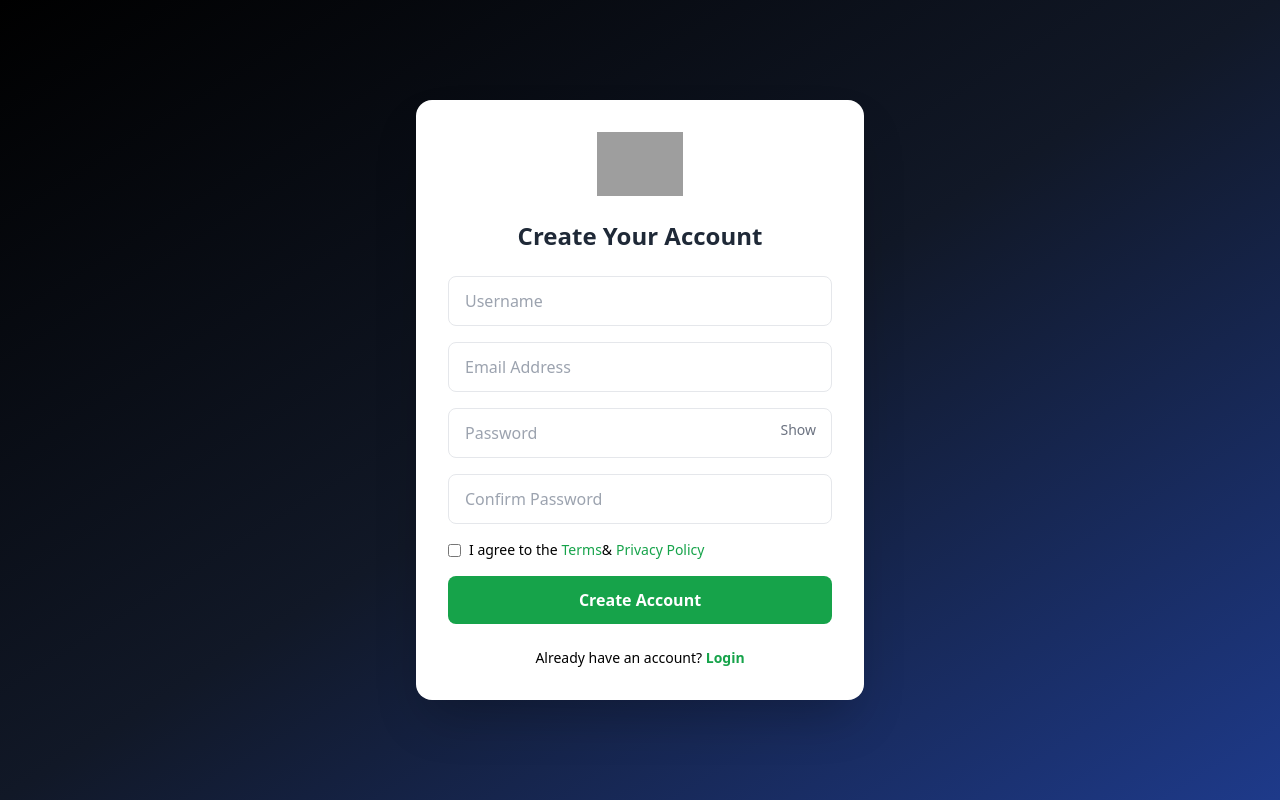
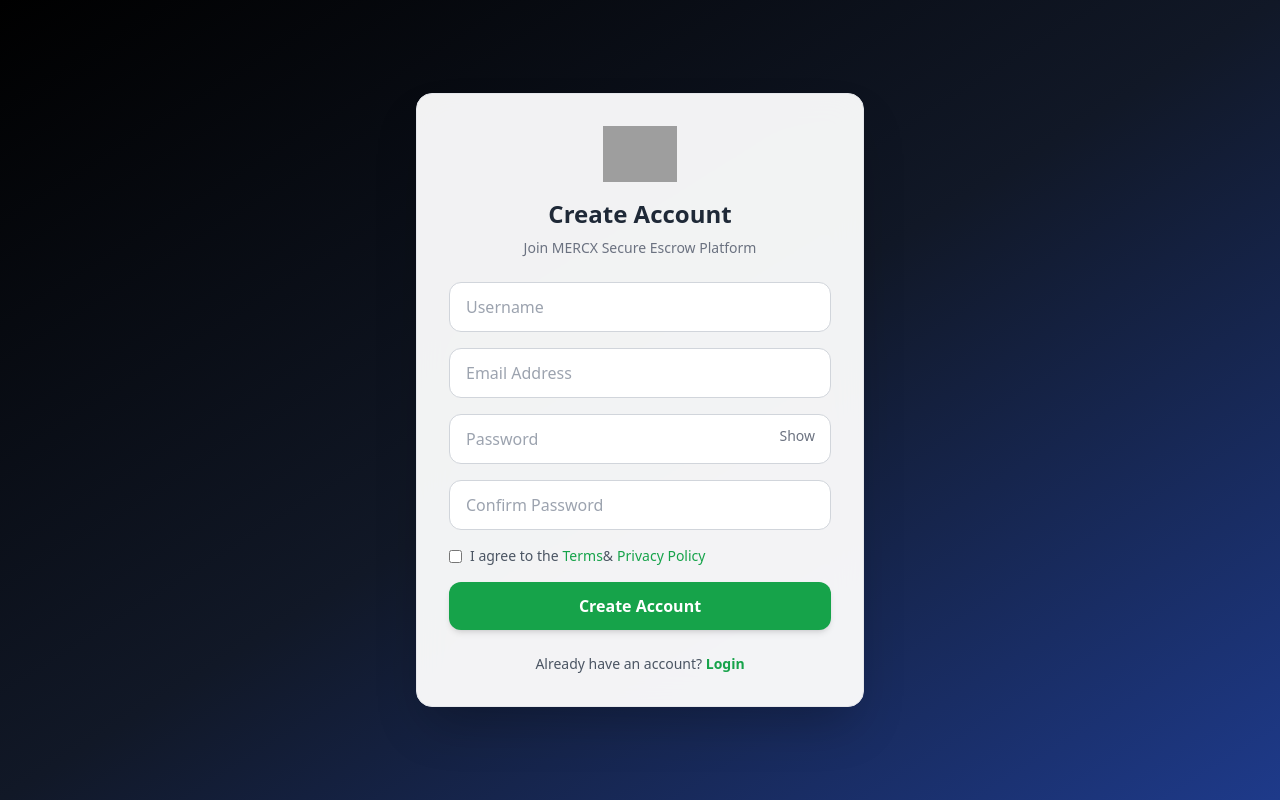
Before and after one commit to Sadik877/Mercxescrow, a Flask app: page /register in a window 1280 px wide. Run offline with Flask 3, Linux system fonts and the light colour scheme; some libraries are stand-ins or nearby versions; grey boxes are pictures that could not be loaded.

Commit message:
Update register.html

```diff
--- a/templates/register.html
+++ b/templates/register.html
@@ -9,66 +9,72 @@
 
 <body class="bg-gradient-to-br from-black via-gray-900 to-blue-900 min-h-screen flex items-center justify-center px-4">
 
-<div class="bg-white w-full max-w-md p-8 rounded-2xl shadow-2xl">
+<div class="bg-white/95 backdrop-blur-lg w-full max-w-md p-8 rounded-2xl shadow-2xl border border-gray-200">
 
     <!-- LOGO -->
-    <div class="flex justify-center mb-6">
-        <img src="{{ url_for('static', filename='logo.png') }}" alt="MERCX Logo" class="h-16">
+    <div class="flex justify-center mb-4">
+        <img src="{{ url_for('static', filename='logo.png') }}" alt="MERCX Logo" class="h-14">
     </div>
 
-    <h2 class="text-2xl font-bold text-center mb-6 text-gray-800">Create Your Account</h2>
+    <h2 class="text-2xl font-bold text-center mb-2 text-gray-800">Create Account</h2>
+    <p class="text-center text-sm text-gray-500 mb-6">Join MERCX Secure Escrow Platform</p>
 
     {% if error %}
-        <div class="bg-red-100 text-red-700 p-3 rounded mb-4 text-sm text-center">
+        <div class="bg-red-100 text-red-700 p-3 rounded-lg mb-4 text-sm text-center">
             {{ error }}
         </div>
     {% endif %}
 
     <form method="POST" class="space-y-4">
 
+        <!-- Username -->
         <input type="text" name="username" placeholder="Username"
-               class="w-full border rounded-lg px-4 py-3 focus:ring-2 focus:ring-green-500 outline-none"
+               class="w-full border border-gray-300 rounded-xl px-4 py-3 focus:ring-2 focus:ring-green-500 focus:border-green-500 outline-none transition"
                required>
 
+        <!-- Email -->
         <input type="email" name="email" placeholder="Email Address"
-               class="w-full border rounded-lg px-4 py-3 focus:ring-2 focus:ring-green-500 outline-none"
+               class="w-full border border-gray-300 rounded-xl px-4 py-3 focus:ring-2 focus:ring-green-500 focus:border-green-500 outline-none transition"
                required>
 
-        <!-- PASSWORD -->
+        <!-- Password -->
         <div class="relative">
             <input type="password" name="password" id="password"
                    placeholder="Password"
-                   class="w-full border rounded-lg px-4 py-3 focus:ring-2 focus:ring-green-500 outline-none"
+                   class="w-full border border-gray-300 rounded-xl px-4 py-3 focus:ring-2 focus:ring-green-500 focus:border-green-500 outline-none transition"
                    required>
-            <span onclick="togglePassword()"
-                  class="absolute right-4 top-3 cursor-pointer text-gray-500 text-sm">
-                  Show
-            </span>
+            <button type="button"
+                    onclick="togglePassword()"
+                    class="absolute right-4 top-3 text-gray-500 text-sm hover:text-gray-700">
+                Show
+            </button>
         </div>
 
+        <!-- Confirm Password -->
         <input type="password" name="confirm_password"
                placeholder="Confirm Password"
-               class="w-full border rounded-lg px-4 py-3 focus:ring-2 focus:ring-green-500 outline-none"
+               class="w-full border border-gray-300 rounded-xl px-4 py-3 focus:ring-2 focus:ring-green-500 focus:border-green-500 outline-none transition"
                required>
 
-        <!-- TERMS -->
-        <div class="text-sm">
-            <label class="flex items-center">
-                <input type="checkbox" name="agree" required class="mr-2">
-                I agree to the
-                <a href="/terms" class="text-green-600 ml-1 hover:underline">Terms</a>
-                &
-                <a href="/privacy" class="text-green-600 ml-1 hover:underline">Privacy Policy</a>
-            </label>
+        <!-- Terms -->
+        <div class="flex items-center text-sm text-gray-600">
+            <input type="checkbox" name="agree" required class="mr-2 accent-green-600">
+            I agree to the
+            <a href="/terms" class="text-green-600 ml-1 hover:underline">Terms</a>
+            &
+            <a href="/privacy" class="text-green-600 ml-1 hover:underline">Privacy Policy</a>
         </div>
 
+        <!-- Button -->
         <button type="submit"
-                class="w-full bg-green-600 text-white py-3 rounded-lg font-semibold hover:bg-green-700 transition">
+                class="w-full bg-green-600 text-white py-3 rounded-xl font-semibold hover:bg-green-700 transition duration-300 shadow-md hover:shadow-lg">
             Create Account
         </button>
+
     </form>
 
-    <p class="text-center text-sm mt-6">
+    <!-- Login Link -->
+    <p class="text-center text-sm mt-6 text-gray-600">
         Already have an account?
         <a href="/login" class="text-green-600 font-semibold hover:underline">Login</a>
     </p>
```
